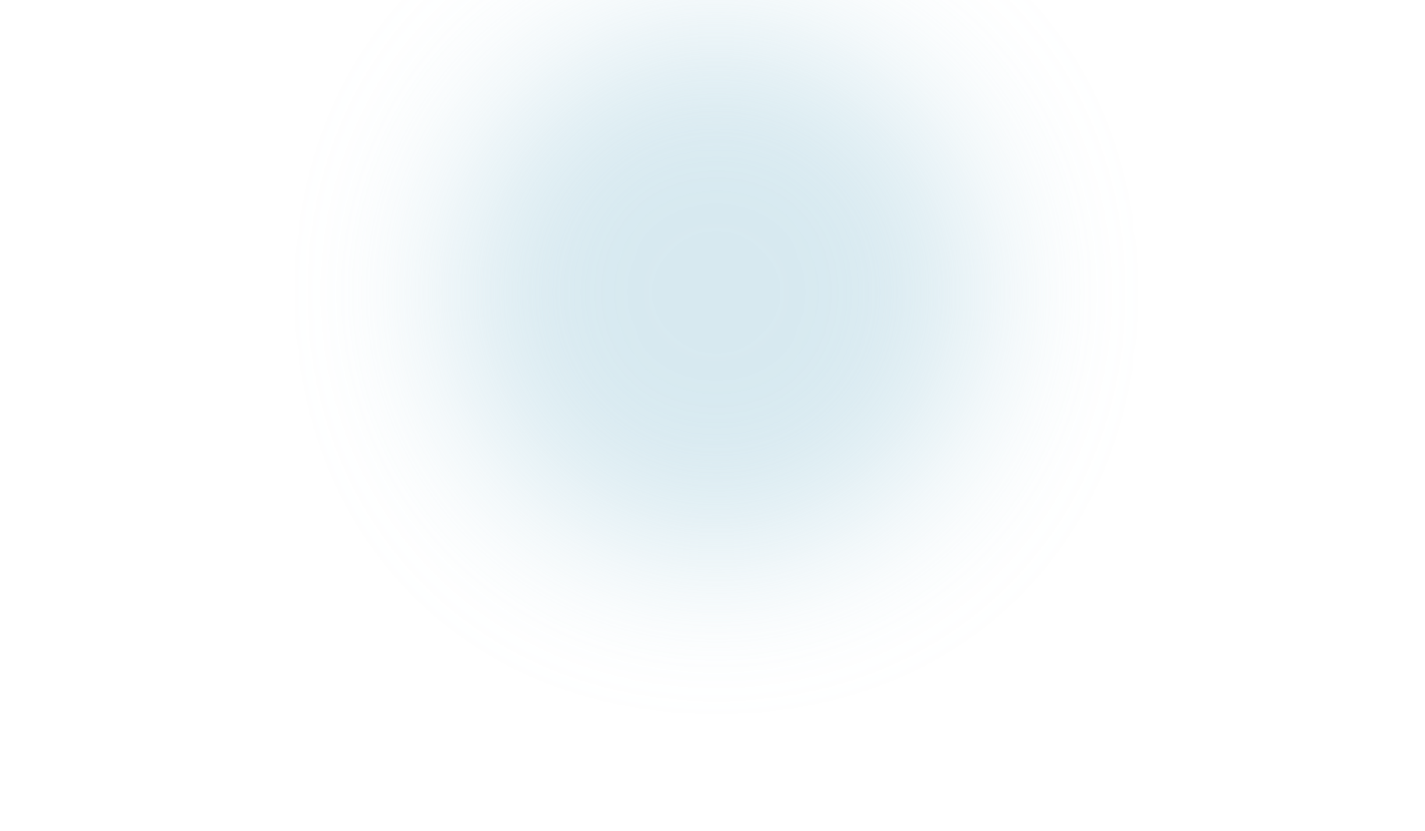
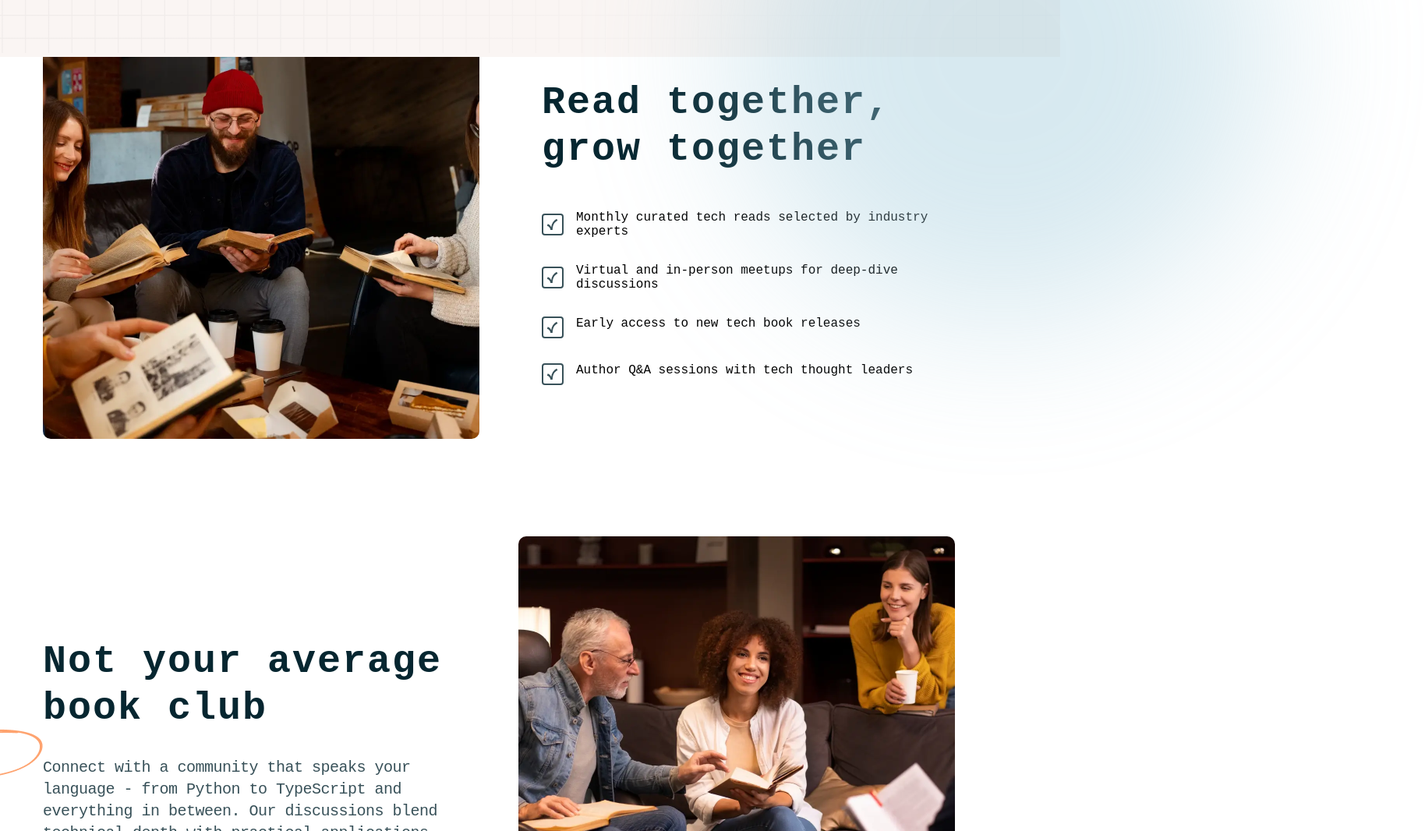
Before and after one commit to EshrakRahman/Tech-book-club-landing-page, a plain HTML site: page index.html in a window 1280 px wide. Shown: the part 752-1818 px from the top of the page at 78% size, 1828 px wide, since content can reach past the window. Before the commit the page ends 1674 px from the top, so only its background shows below. Drawn offline with Linux system fonts and the light colour scheme; a web font is replaced by a local one.

Commit message:
details section done-problesm with margin collapse and the club word with icon position problems for the font size

```diff
--- a/index.html
+++ b/index.html
@@ -29,9 +29,7 @@
 
   <header>
 
-    <div class="glow">
-      <img src="assets/images/pattern-glow.svg" alt="glowing background image pattern" class="bg-top-glow">
-    </div>
+
     <nav>
       <a href="#"><img class="logo" src="assets/images/logo.svg" alt="tech book club logo"></a>
     </nav>
@@ -73,24 +71,88 @@
       <div class="right-box">
         <img src="assets/images/image-hero-desktop.webp" alt="couple of people reading books in a room">
       </div>
+      <div class="glow">
+        <img src="assets/images/pattern-glow.svg" alt="glowing background image pattern" class="bg-top-glow">
+    </div>
     </section>
   </header>
 
+  <!-- main section    -->
+   <main>
+    <section class="details-section">
+      <div class="card-top">
+        <div class="left-item">
+          <img src="assets/images/image-read-together-desktop.webp" alt="people are reading book">
+        </div>
+        <div class="right-item">
+          <h3>Read together, grow together</h3>
+          <div class="container">
+            <div class="left-items-img">
+              <div class="items">
+                <img src="assets/images/icon-check.svg" alt="checked icon">
+                <p>
+                Monthly curated tech reads selected by industry experts
+              </p>
+              </div>
+              <div class="items">
+                <img src="assets/images/icon-check.svg" alt="checked icon">
+                 <p>
+                Virtual and in-person meetups for deep-dive discussions
+              </p>
+              </div>
+              <div class="items">
+                <img src="assets/images/icon-check.svg" alt="checked icon">
+                <p>
+                Early access to new tech book releases
+              </p>
+              </div>
+              <div class="items">
+                <img src="assets/images/icon-check.svg" alt="checked icon">
+                <p>
+                Author Q&A sessions with tech thought leaders
+              </p>
+
+              </div>
+
+            </div>
+            <!-- <div class="right-items">
+
+            </div> -->
+          </div>
+        </div>
+      </div>
+      <div class="card-bottom">
+        <div class="left-item">
+          <h3>  Not your average book <span>
+            <img class="circle-patern" src="assets/images/pattern-circle.png" alt="cirlce pattern">
+            club
+          </span> </h3>
+          <p>
+            Connect with a community that speaks your language - from <span>
+                Python
+            </span>  to <span>
+                TypeScript
+            </span>  and
+            everything in between. Our discussions blend technical depth with practical applications.
+          </p>
+        </div>
+        <div class="right-item">
+          <img src="assets/images/image-not-average-desktop.webp" alt="people sitting in a sofa">
+          <img class="floting-img" src="assets/images/logos-tech.svg" alt="different tech logo">
+        </div>
+      </div>
+    </section>
+   </main>
 
 
-  <!-- Review membership options
 
-  Read together, grow together
+  <!--
 
-  Monthly curated tech reads selected by industry experts
-  Virtual and in-person meetups for deep-dive discussions
-  Early access to new tech book releases
-  Author Q&A sessions with tech thought leaders
 
-  Not your average book club
 
-  Connect with a community that speaks your language - from Python to TypeScript and
-  everything in between. Our discussions blend technical depth with practical applications.
+
+
+
 
   Your tech reading journey
 
--- a/styles/style.css
+++ b/styles/style.css
@@ -30,9 +30,9 @@
 
     --text--preset2--font--size: 3.125rem;
     --text--preset2--mb--font--size: 2.375rem;
-    --text--preset2--font--weight: 700;
+    --text--preset2--font--weight: 600;
     --text--preset2--line--height: 120%;
-    --text--preset1--letter--spacing: .125rem;
+    --text--preset2--letter--spacing: .125rem;
 
     --text--preset3--font--size: 2.125rem;
     --text--preset3--mb--font--size: 1.5rem;
@@ -110,8 +110,9 @@ body {
     justify-content: start;
     align-items: center;
     width: 100%;
-    min-height: 100vh;
-    overflow: hidden;
+    height: 100vh;
+    overflow-x: hidden;
+    /* overflow: hidden; */
     /* background-image: url(../assets/images/pattern-light-bg.svg);
     background-repeat: no-repeat;
     background-size: cover;
@@ -137,18 +138,12 @@ body .header-bg {
 
 }
 body .header-bg img {
-    width: 100%;
+    /* width: 100%; */
     max-height: 56.125rem;
     object-fit: cover;
 }
 
 
-header .glow {
-    position: absolute;
-    top: 78%;
-    left: 24%;
-
-}
 header nav{
     margin: var(--spacing-400) 0 var(--spacing-1000) 0;
 }
@@ -229,10 +224,125 @@ header .header-info {
 }
 
 
-
+.header-info .right-box {
+    position: relative;
+}
 .header-info .right-box img{
     /* display: block; */
     width: 100%;
     /* height: 100%; */
     border-radius: var(--radius-16);
 }
+
+.header-info .glow {
+    position: absolute;
+    width: 648px;
+    height: 648px;
+    top: 278px;
+    right: -247px;
+    /* border: 5px solid red; */
+}
+
+/* Main */
+main {
+    /* width: 100vw;
+    display: flow-root;
+    height: 100%; */
+}
+main .details-section {
+    margin: 7.5rem;
+    width: 1170px;
+    height: 520px;
+    display: flex;
+    flex-direction: column;
+    /* justify-content: center; */
+    align-items: center;
+}
+
+.details-section .card-top {
+    display: flex;
+    justify-content: center;
+    align-items: center;
+    gap: var(--spacing-1000);
+    margin-bottom: 7.5rem;
+}
+
+.details-section .card-top .left-item img{
+    width: 560px;
+    height: 520px;
+    border-radius: var(--radius-10);
+}
+
+.details-section .card-top .right-item h3{
+    font-size: var(--text--preset2--font--size);
+    font-weight: var(--text--preset2--font--weight);
+    line-height: var(--text--preset2--line--height);
+    letter-spacing: var(--text--preset2--letter--spacing);
+    padding-bottom: var(--spacing-400);
+    color: var(--neutral--900);
+}
+
+.details-section .card-top .right-item .container .items {
+    display: flex;
+    flex-direction: row;
+    gap: var(--spacing-200);
+    padding:var(--spacing-200) 0;
+}
+
+
+.details-section .card-bottom {
+    display: flex;
+    justify-content: center;
+    align-items: center;
+    gap: var(--spacing-1000);
+}
+
+.details-section .card-bottom .left-item h3 {
+    font-size: var(--text--preset2--font--size);
+    font-weight: var(--text--preset2--font--weight);
+    line-height: var(--text--preset2--line--height);
+    letter-spacing: var(--text--preset2--letter--spacing);
+    padding-bottom: var(--spacing-400);
+    color: var(--neutral--900);
+}
+.card-bottom .left-item h3 span {
+    position: relative;
+
+}
+.card-bottom .left-item p, .card-bottom .left-item p span {
+    font-size: var(--text--preset5--font--size);
+    font-weight: var(--text--preset5--regular--font--weight);
+    letter-spacing: var(--text--preset5--letter--spacing);
+    line-height: var(--text--preset5--line--height);
+    color: var(--neutral--700);
+
+}
+
+.card-bottom .left-item p span {
+    font-weight: var(--text--preset5--font--weight);
+}
+
+
+.card-bottom .left-item h3 img {
+    position: absolute;
+    top: 55px;
+    right: 288px;
+}
+
+
+.details-section .card-bottom .right-item img:first-child {
+    width: 560px;
+    height: 520px;
+    border-radius: var(--radius-10);
+}
+
+.details-section .card-bottom .right-item {
+    position: relative;
+}
+
+.card-bottom .right-item img:last-child{
+    width: 100px;
+    position: absolute;
+    left: -10%;
+    bottom: 5%;
+}
```
